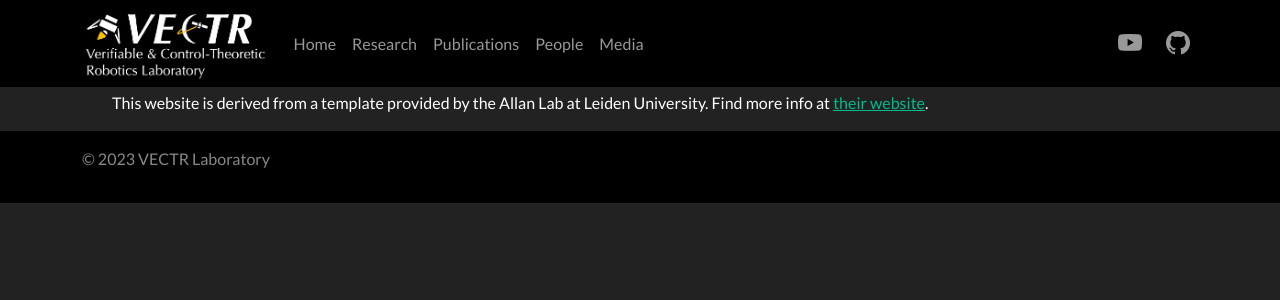
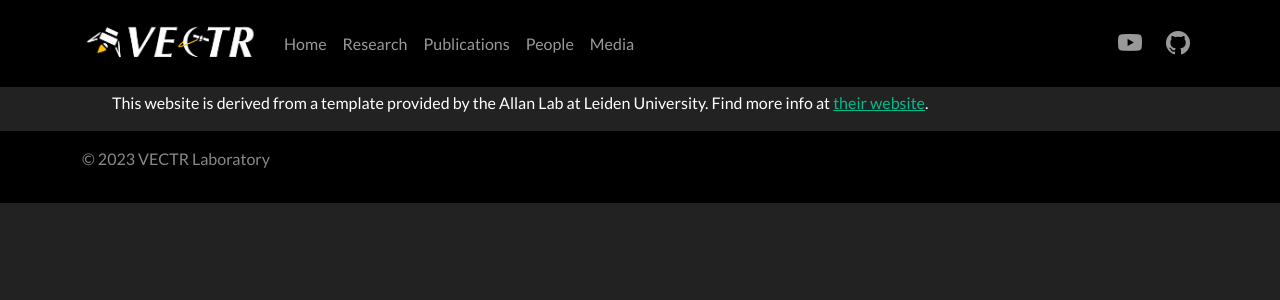
Before and after one commit to vectr-ucla/vectr-ucla.github.io, a Jekyll site: the page built from _pages/aboutwebsite.md, in a window 1280 px wide. Shown: the top 300 px of the page. Built offline with Jekyll 4.4.1, drawn with Linux system fonts in a browser that asks for light colours.

Commit message:
Updated navbar image

```diff
--- a/_includes/navbar.html
+++ b/_includes/navbar.html
@@ -1,7 +1,7 @@
 <nav id="vectrNavbar" class="navbar navbar-expand-md navbar-dark bg-header-footer-bg fixed-top">
   <div class="vectr-wide-container">
     <a class="navbar-brand" href="/">
-      <img src="/images/vectr.png">
+      <img src="/images/vectr2.png">
     </a>
     <button class="navbar-toggler" type="button" data-bs-toggle="collapse" data-bs-target="#navbarNavAltMarkup" aria-controls="navbarNavAltMarkup" aria-expanded="false" aria-label="Toggle navigation">
       <span class="navbar-toggler-icon"></span>
```
Also changed, not shown: images/vectr2.png (added).
